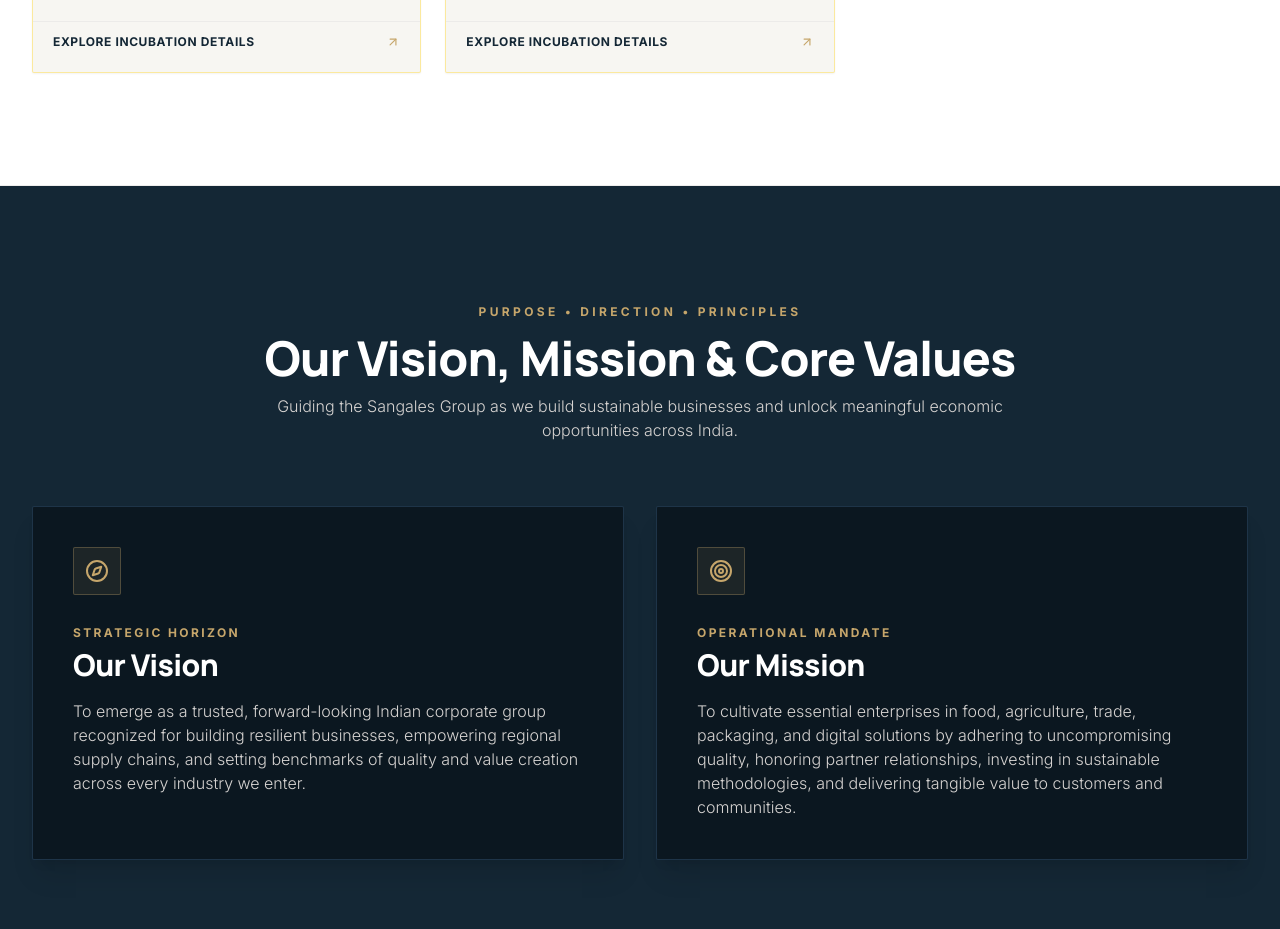
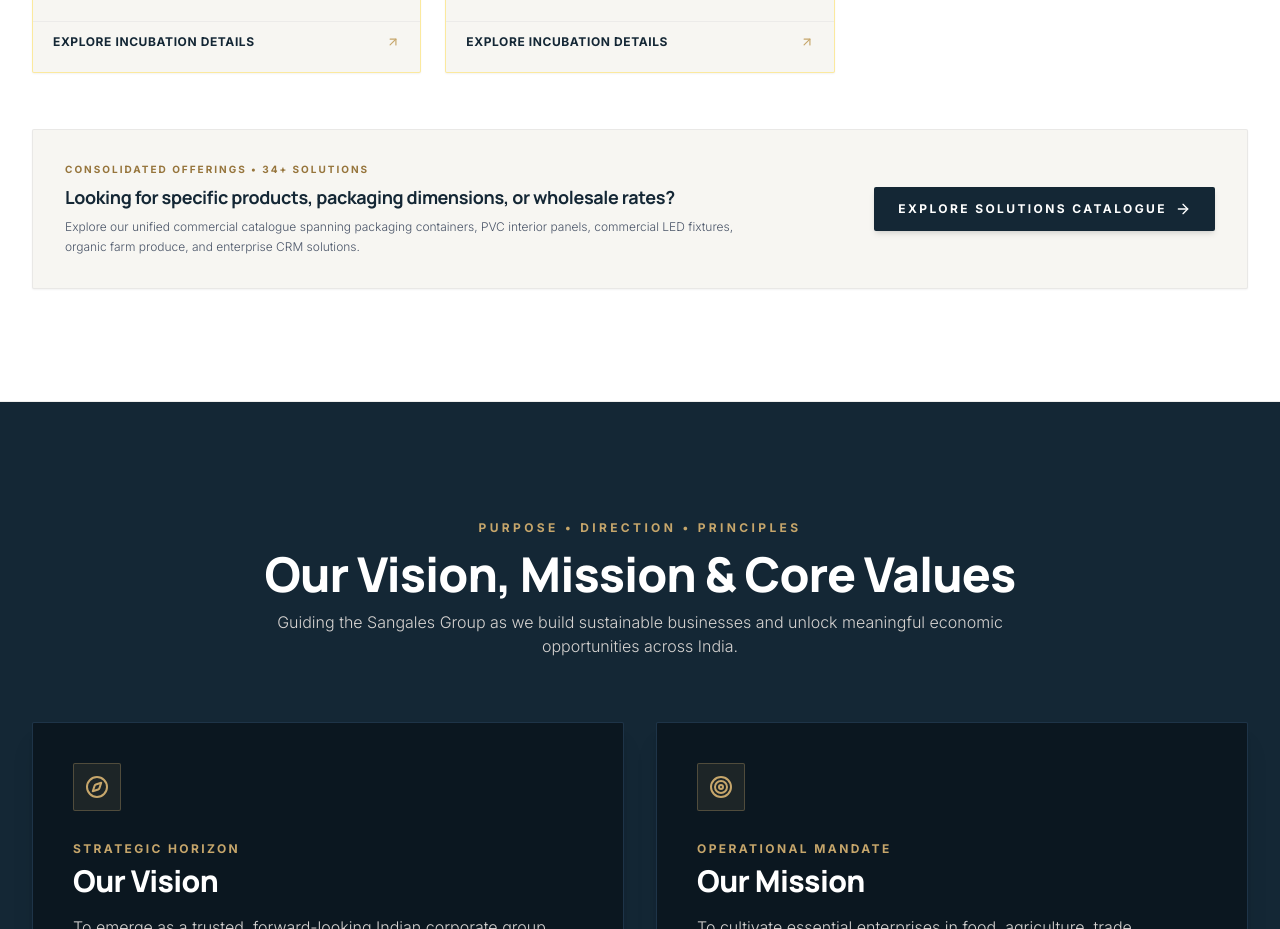
Before and after one commit to Sagarsangale01/sangales.com, a Next.js app: page / in a window 1280 px wide. Shown: the part 4240-5169 px from the top of the page. Built offline with nearby package versions, Linux system fonts and the light colour scheme.

Commit message:
feat(seo): add catalogue to sitemap.xml, homepage catalogue callout, and schema alignment

```diff
--- a/src/app/sitemap.ts
+++ b/src/app/sitemap.ts
@@ -9,6 +9,7 @@ export default async function sitemap(): Promise<MetadataRoute.Sitemap> {
     "",
     "/about",
     "/businesses",
+    "/catalogue",
     "/our-vision",
     "/our-journey",
     "/news",
@@ -20,7 +21,7 @@ export default async function sitemap(): Promise<MetadataRoute.Sitemap> {
     url: `${baseUrl}${route}`,
     lastModified: new Date(),
     changeFrequency: "weekly" as const,
-    priority: route === "" ? 1.0 : 0.8,
+    priority: route === "" ? 1.0 : route === "/businesses" || route === "/catalogue" ? 0.9 : 0.8,
   }));
 
   const businesses = await getPublishedBusinesses();
--- a/src/components/home/PortfolioShowcase.tsx
+++ b/src/components/home/PortfolioShowcase.tsx
@@ -317,6 +317,28 @@ export default function PortfolioShowcase({ businesses }: Props) {
             </div>
           </div>
         )}
+
+        {/* Solutions & Consolidated Catalogue Discovery Callout */}
+        <div className="mt-14 p-6 sm:p-8 bg-offwhite border border-stone-200/80 rounded-sm shadow-sm flex flex-col sm:flex-row items-center justify-between gap-6">
+          <div className="space-y-1.5 text-center sm:text-left max-w-2xl">
+            <span className="text-[10px] font-bold uppercase tracking-widest text-gold-700 block">
+              Consolidated Offerings &bull; 34+ Solutions
+            </span>
+            <h4 className="font-heading text-lg font-bold text-navy">
+              Looking for specific products, packaging dimensions, or wholesale rates?
+            </h4>
+            <p className="text-xs text-charcoal-100 font-light leading-relaxed">
+              Explore our unified commercial catalogue spanning packaging containers, PVC interior panels, commercial LED fixtures, organic farm produce, and enterprise CRM solutions.
+            </p>
+          </div>
+          <Link
+            href="/catalogue"
+            className="px-6 py-3.5 bg-navy hover:bg-gold hover:text-navy text-white text-xs font-bold uppercase tracking-widest rounded-sm transition-all shadow-md shrink-0 inline-flex items-center gap-2 group"
+          >
+            <span>Explore Solutions Catalogue</span>
+            <ArrowRight className="w-4 h-4 transition-transform group-hover:translate-x-1" />
+          </Link>
+        </div>
       </div>
     </section>
   );
```
Also changed, not shown: src/app/catalogue/page.tsx (line endings or trailing spaces), src/components/catalogue/ProductCatalogueClient.tsx (line endings or trailing spaces), src/components/common/Breadcrumbs.tsx (line endings or trailing spaces), 1 other file (tests, documents, lock files or other folders).
